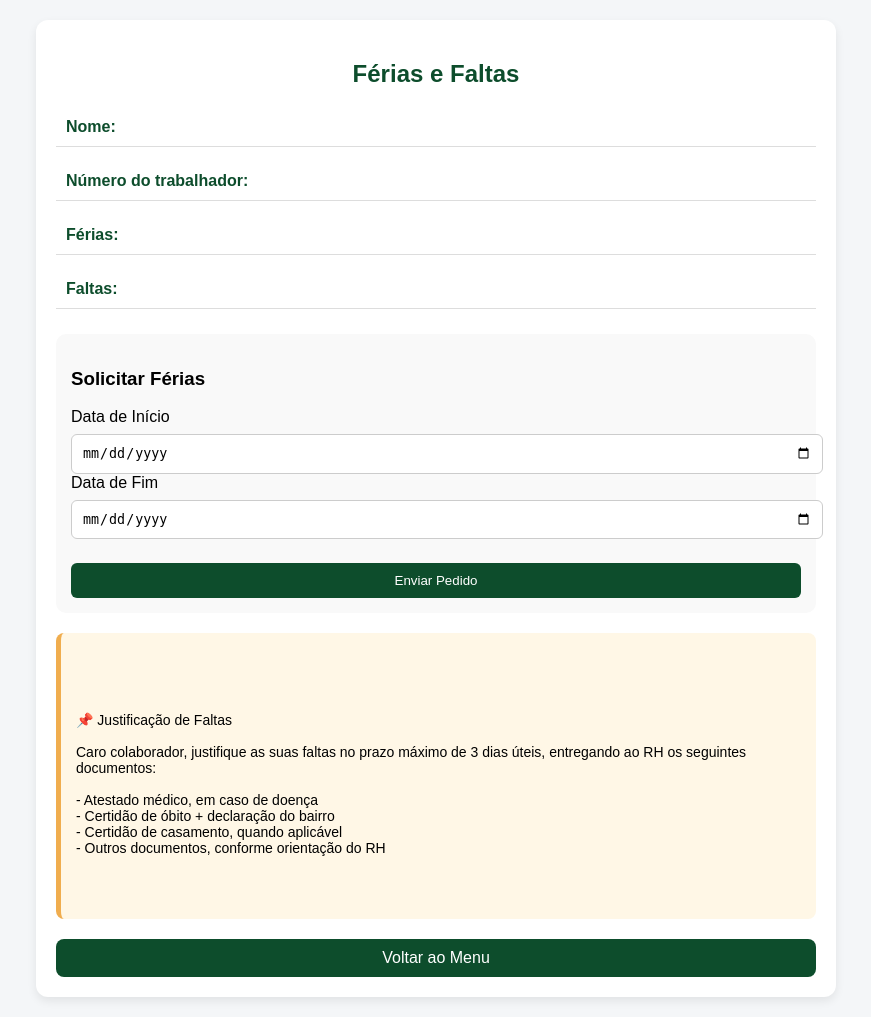
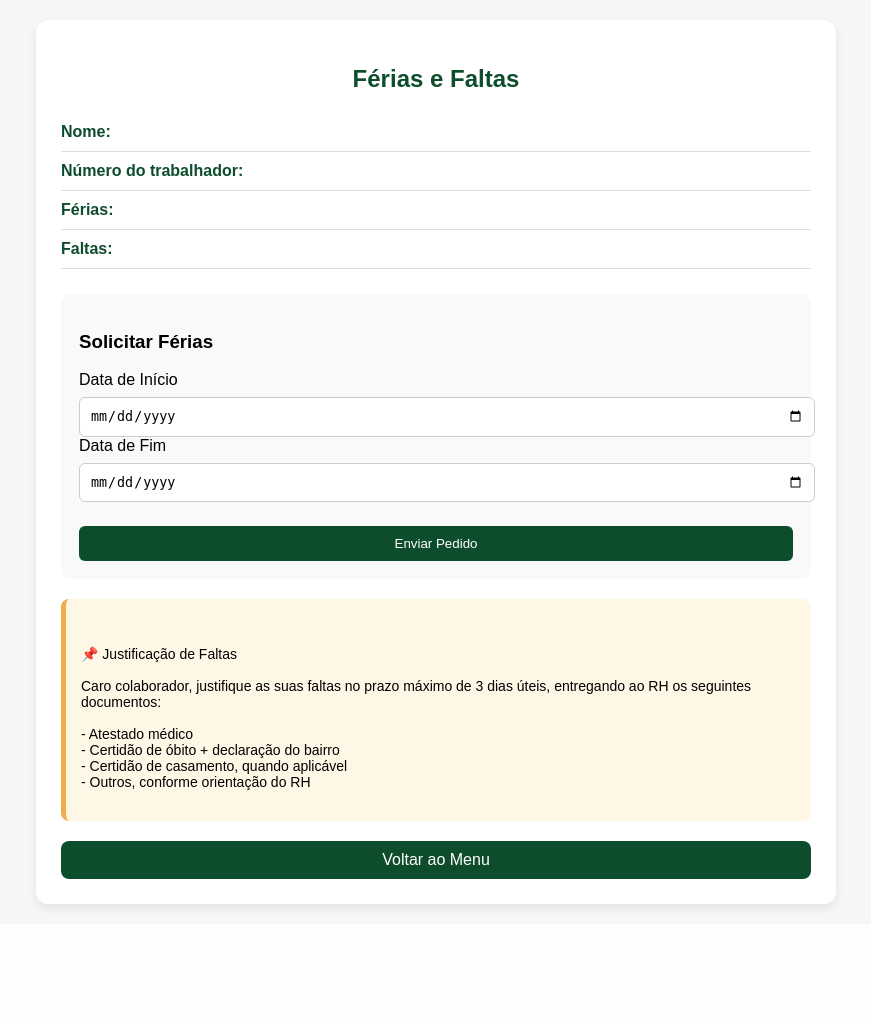
Before and after one commit to FSavel/unitrans-connect, a Flask app: page /ferias in a window 1280 px wide. Shown: the whole page, without its empty margins (204-1075 px from the left). After the commit the page ends 912 px from the top, so only its background shows below. Run offline with Flask 3, Linux system fonts and the light colour scheme; the visitor is signed in with stand-in values (Sample User, id 1).

Commit message:
Update ferias.html

```diff
--- a/templates/ferias.html
+++ b/templates/ferias.html
@@ -8,7 +8,7 @@
 
 <style>
 body{
-    font-family: Arial, sans-serif;
+    font-family:Arial, sans-serif;
     background:#f4f6f8;
     margin:0;
 }
@@ -21,7 +21,7 @@ body{
 
 .card{
     background:white;
-    padding:20px;
+    padding:25px;
     border-radius:12px;
     box-shadow:0 4px 10px rgba(0,0,0,0.08);
 }
@@ -32,8 +32,7 @@ h2{
 }
 
 .info{
-    margin:15px 0;
-    padding:10px;
+    padding:10px 0;
     border-bottom:1px solid #ddd;
 }
 
@@ -44,8 +43,8 @@ h2{
 
 .section{
     margin-top:25px;
-    padding:15px;
     background:#f9f9f9;
+    padding:18px;
     border-radius:10px;
 }
 
@@ -68,14 +67,30 @@ button:hover{
     background:#14683c;
 }
 
+button:disabled{
+    background:#999;
+    cursor:not-allowed;
+}
+
+#dias{
+    margin-top:12px;
+    font-weight:bold;
+}
+
+#erro{
+    margin-top:8px;
+    color:red;
+    font-weight:bold;
+}
+
 .notice{
     background:#fff7e6;
     padding:15px;
     border-left:5px solid #f0ad4e;
     margin-top:20px;
     border-radius:8px;
+    white-space:pre-line;
     font-size:14px;
-    white-space:pre-line;
 }
 
 .back{
@@ -98,24 +113,11 @@ button:hover{
 
 <h2>{{ t.leave_title }}</h2>
 
-<!-- INFO TRABALHADOR -->
-<div class="info">
-<span class="label">{{ t.name }}:</span> {{ user["Nome"] }}
-</div>
+<div class="info"><span class="label">{{ t.name }}:</span> {{ user["Nome"] }}</div>
+<div class="info"><span class="label">{{ t.employee_number }}:</span> {{ user["Numero do trabalhador"] }}</div>
+<div class="info"><span class="label">{{ t.leave_balance }}:</span> <span id="saldo">{{ user["Ferias"] }}</span></div>
+<div class="info"><span class="label">{{ t.absences }}:</span> {{ user["Faltas"] }}</div>
 
-<div class="info">
-<span class="label">{{ t.employee_number }}:</span> {{ user["Numero do trabalhador"] }}
-</div>
-
-<div class="info">
-<span class="label">{{ t.leave_balance }}:</span> {{ user["Ferias"] }}
-</div>
-
-<div class="info">
-<span class="label">{{ t.absences }}:</span> {{ user["Faltas"] }}
-</div>
-
-<!-- FORMULÁRIO -->
 <div class="section">
 
 <h3>
@@ -133,43 +135,37 @@ Solicitar Férias
 <input type="date" id="end">
 
 <p id="dias"></p>
+<p id="erro"></p>
 
-<button onclick="calcular()">
+<button id="btnEnviar" onclick="enviarPedido()">
 {{ t.submit_request }}
 </button>
 
 </div>
 
-<!-- JUSTIFICAÇÃO DE FALTAS -->
 <div class="notice">
-
 {% if session["lang"] == "en" %}
-
 📌 Absence Justification
 
 Dear employee, please justify your absences within 3 working days by submitting the following documents to HR:
 
-- Medical certificate (in case of illness)
-- Death certificate + local authority declaration
-- Marriage certificate, where applicable
+- Medical certificate
+- Death certificate + local declaration
+- Marriage certificate where applicable
 - Other documents as guided by HR
-
 {% else %}
-
 📌 Justificação de Faltas
 
 Caro colaborador, justifique as suas faltas no prazo máximo de 3 dias úteis, entregando ao RH os seguintes documentos:
 
-- Atestado médico, em caso de doença
+- Atestado médico
 - Certidão de óbito + declaração do bairro
 - Certidão de casamento, quando aplicável
-- Outros documentos, conforme orientação do RH
-
+- Outros, conforme orientação do RH
 {% endif %}
-
 </div>
 
-<a class="back" href="/menu">
+<a href="/menu" class="back">
 {% if session["lang"] == "en" %}
 Back to Menu
 {% else %}
@@ -181,21 +177,46 @@ Voltar ao Menu
 </div>
 
 <script>
-function calcular(){
+function calcularDias(){
     let start = new Date(document.getElementById("start").value);
     let end = new Date(document.getElementById("end").value);
+    let saldo = parseInt(document.getElementById("saldo").innerText) || 0;
 
-    if(start && end && end >= start){
-        let diff = end - start;
-        let days = diff / (1000 * 60 * 60 * 24) + 1;
+    let diasTxt = document.getElementById("dias");
+    let erroTxt = document.getElementById("erro");
+    let botao = document.getElementById("btnEnviar");
 
-        document.getElementById("dias").innerHTML =
-            "Total Days: " + days;
-    } else {
-        document.getElementById("dias").innerHTML =
-            "Invalid dates";
+    diasTxt.innerHTML = "";
+    erroTxt.innerHTML = "";
+    botao.disabled = false;
+
+    if(document.getElementById("start").value && document.getElementById("end").value){
+
+        if(end >= start){
+
+            let diff = end - start;
+            let dias = (diff / (1000*60*60*24)) + 1;
+
+            diasTxt.innerHTML = "Total Days: " + dias;
+
+            if(dias > saldo){
+                erroTxt.innerHTML = "Saldo insuficiente. Verifique e ajuste o pedido.";
+                botao.disabled = true;
+            }
+
+        }else{
+            erroTxt.innerHTML = "Datas inválidas.";
+            botao.disabled = true;
+        }
     }
 }
+
+function enviarPedido(){
+    alert("Pedido enviado com sucesso.");
+}
+
+document.getElementById("start").addEventListener("change", calcularDias);
+document.getElementById("end").addEventListener("change", calcularDias);
 </script>
 
 </body>
```
